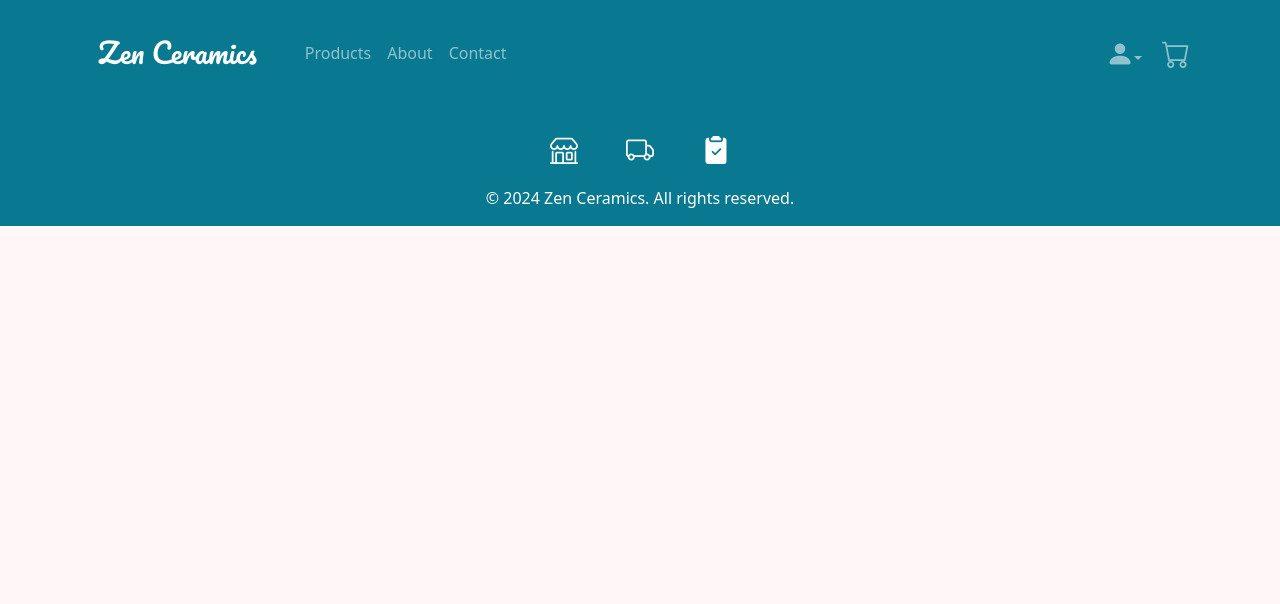
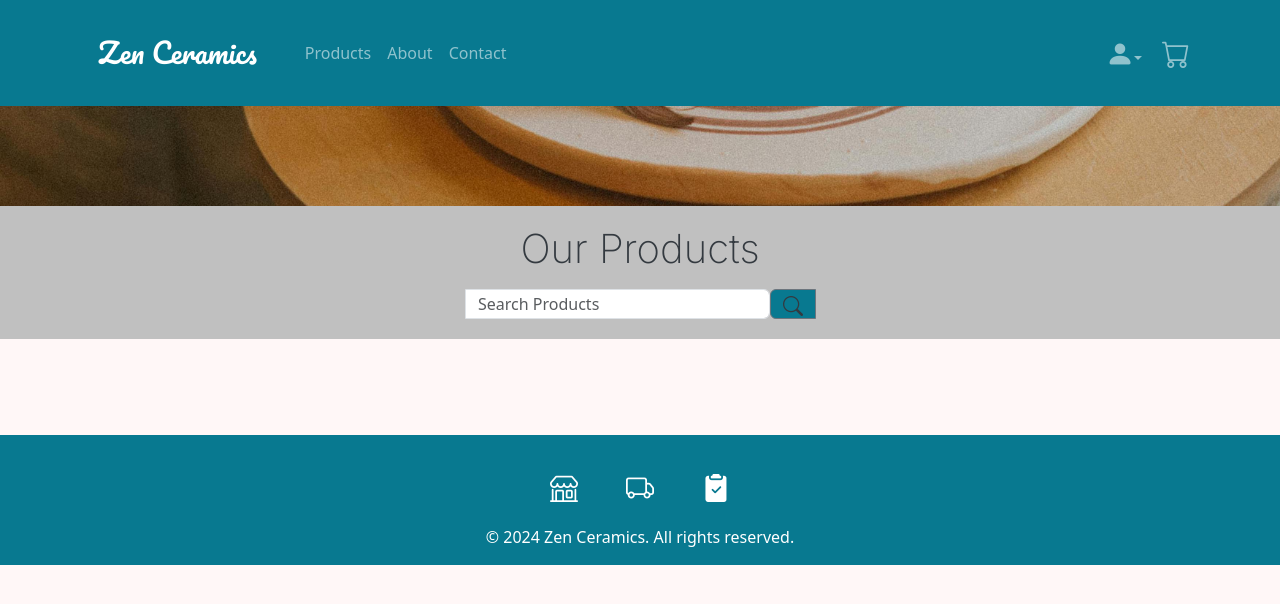
Before and after one commit to emidombek/zenceramics, a Django app: page /products/ in a window 1280 px wide. Shown: the top 604 px of the page. Run offline with Django 4.2, Linux system fonts and the light colour scheme; data that the repository does not hold is empty.

Commit message:
Add hero image + product list template

```diff
--- a/products/templates/product_list.html
+++ b/products/templates/product_list.html
@@ -1,13 +1,37 @@
 {% extends 'base.html' %}
+{% load static %}
 {% block content %}
-  <h1>Products</h1>
-  <div class="product-list">
-    {% for product in products %}
-      <div class="product">
-        <h2><a href="{% url 'product_detail' product.pk %}">{{ product.name }}</a></h2>
-        <p>{{ product.description }}</p>
-        <!-- More product details -->
-      </div>
-    {% endfor %}
+  <!-- Hero Image -->
+  <div class="hero-image hero-background">
+    <img src="{% static '/images/paintplate.jpg' %}" alt="Hero Image" />
+  </div>
+
+  <!-- Silver Banner -->
+  <div class="silver-banner mb-5">
+    <h1 class="text-center mb-3 mt-3">Our Products</h1>
+    <div class="input-group mb-3 search-box">
+      <input type="text" class="form-control custom-search-size" placeholder="Search Products" aria-label="Search Products" />
+      <button class="btn btn-outline-secondary custom-search-button" type="button" id="button-addon2"><i class="bi bi-search"></i></button>
+    </div>
+  </div>
+  <div class="container mt-4">
+    <!-- Start a new row for the products -->
+    <div class="row">
+      {% for product in products %}
+        <!-- Each product takes up 4 columns in the 12-column grid, for 3 per row -->
+        <div class="col-md-4 mb-4">
+          <div class="card">
+            <!-- Assuming 'product.image_url' is the path to the product's image -->
+            <img src="{{ product.image_url }}" class="card-img-top" alt="{{ product.name }}" />
+            <div class="card-body">
+              <h5 class="card-title">{{ product.name }}</h5>
+              <p class="card-text">{{ product.description }}</p>
+              <!-- Link for 'Add to Cart' action needs to be implemented -->
+              <a href="#" class="btn btn-light">Add to Cart</a>
+            </div>
+          </div>
+        </div>
+      {% endfor %}
+    </div> <!-- End row -->
   </div>
 {% endblock %}
```
Also changed, not shown: static/images/paintplate.jpg (added).
